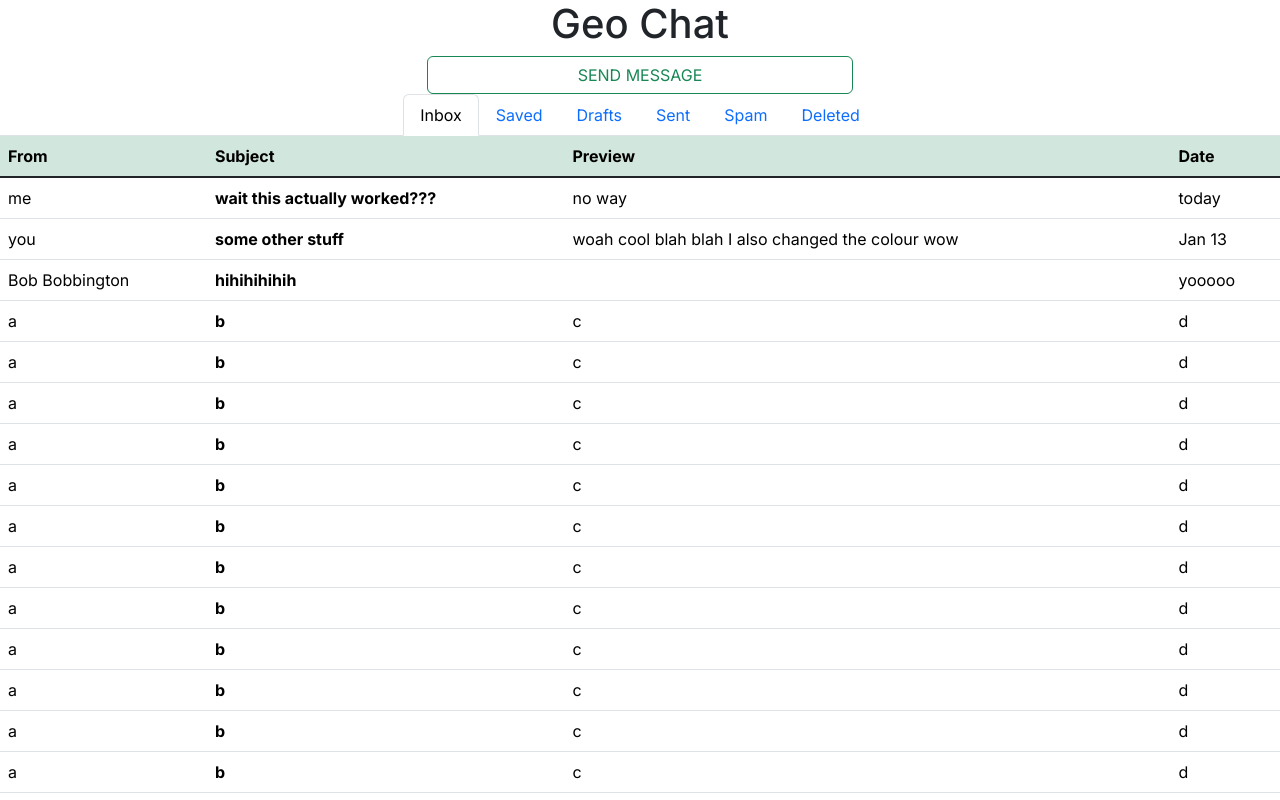
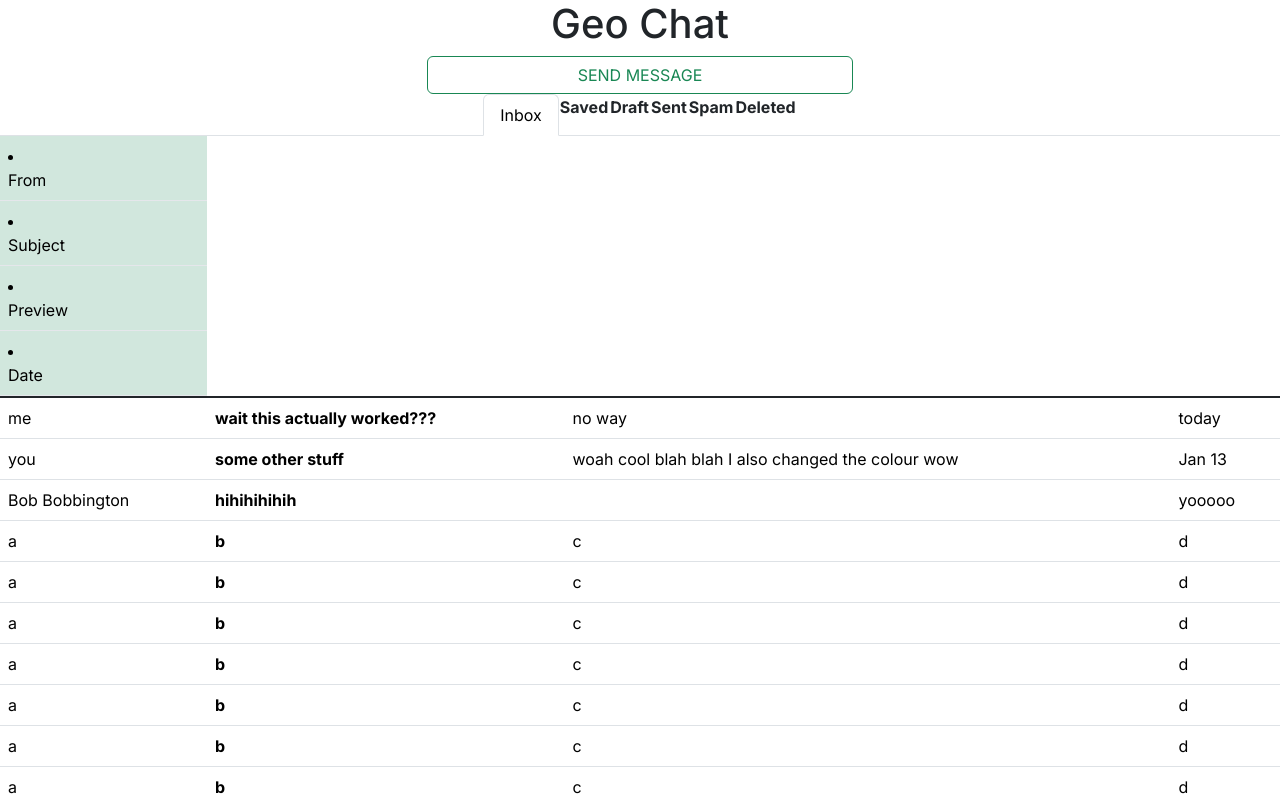
Before and after one commit to jqlliu/project-d, a Next.js app: page / in a window 1280 px wide. Shown: the top 800 px of the page. Built offline with nearby package versions, Linux system fonts and the light colour scheme.

Commit message:
Update page.tsx

```diff
--- a/app/page.tsx
+++ b/app/page.tsx
@@ -4,9 +4,18 @@ import Navbar from 'react-bootstrap/Navbar';
 import Nav from 'react-bootstrap/Nav';
 import NavItem from 'react-bootstrap/NavItem';
 import 'bootstrap/dist/css/bootstrap.min.css';
-import { useState } from 'react';
+import { Children, useState } from 'react';
 
+//Example of hook or smthing
+function BarItem({children}: React.PropsWithChildren){
+return (<th scope="col">{children}</th>)
+}
 
+function Col({children}: React.PropsWithChildren){
+  return (<li className="nav-item">
+              <a className="nav-link" href="#" >{children}</a>
+            </li>)
+  }
 //NOTE TO CAR: Please add a send button and send interface, also make your tavs into seperate functions
 export default function Home() {
   return (
@@ -19,12 +28,12 @@ export default function Home() {
         </button>
       </div>
 
-      <div className="modal fade" id="staticBackdrop" data-bs-backdrop="static" data-bs-keyboard="false" tabIndex="-1" aria-labelledBy="staticBackdropLabel" aria-hidden="true">
+      <div className="modal fade" id="staticBackdrop" data-bs-backdrop="static" data-bs-keyboard="false" tabIndex={-1} aria-labelledBy="staticBackdropLabel" aria-hidden="true">
         <div className="modal-dialog">
           <div className="modal-content">
             <div className="modal-header">
               <h1 className="modal-title fs-5" id="staticBackdropLabel">Modal title</h1>
-              <button type="button" class="btn-close" data-bs-dismiss="modal" aria-label="Close"></button>
+              <button type="button" className="btn-close" data-bs-dismiss="modal" aria-label="Close"></button>
             </div>
             <div className="modal-body">
               hi
@@ -42,30 +51,23 @@ export default function Home() {
           <li className="nav-item">
             <a className="nav-link active" aria-current="page" href="#">Inbox</a>
           </li>
-          <li className="nav-item">
-            <a className="nav-link" href="#">Saved</a>
-          </li>
-          <li className="nav-item">
-            <a className="nav-link" href="#">Drafts</a>
-          </li>
-          <li className="nav-item">
-            <a className="nav-link" href="#">Sent</a>
-          </li>
-          <li className="nav-item">
-            <a className="nav-link" href="#">Spam</a>
-          </li>
-          <li className="nav-item">
-            <a className="nav-link" href="#">Deleted</a>
-          </li>
+          {//Please do this in the future
+          //Clean!
+          }
+          <BarItem>Saved</BarItem>
+          <BarItem>Draft</BarItem>
+          <BarItem>Sent</BarItem>
+          <BarItem>Spam</BarItem>
+          <BarItem>Deleted</BarItem>
         </ul>
           <div>
             <table className="table table-hover">
               <thead className="table-success">
                 <tr>
-                  <th scope="col">From</th>
-                  <th scope="col">Subject</th>
-                  <th scope="col">Preview</th>
-                  <th scope="col">Date</th>
+                  <Col>From</Col>
+                  <Col>Subject</Col>
+                  <Col>Preview</Col>
+                  <Col>Date</Col>
                 </tr>
               </thead>
               <tbody className="table-group-divider">
```
